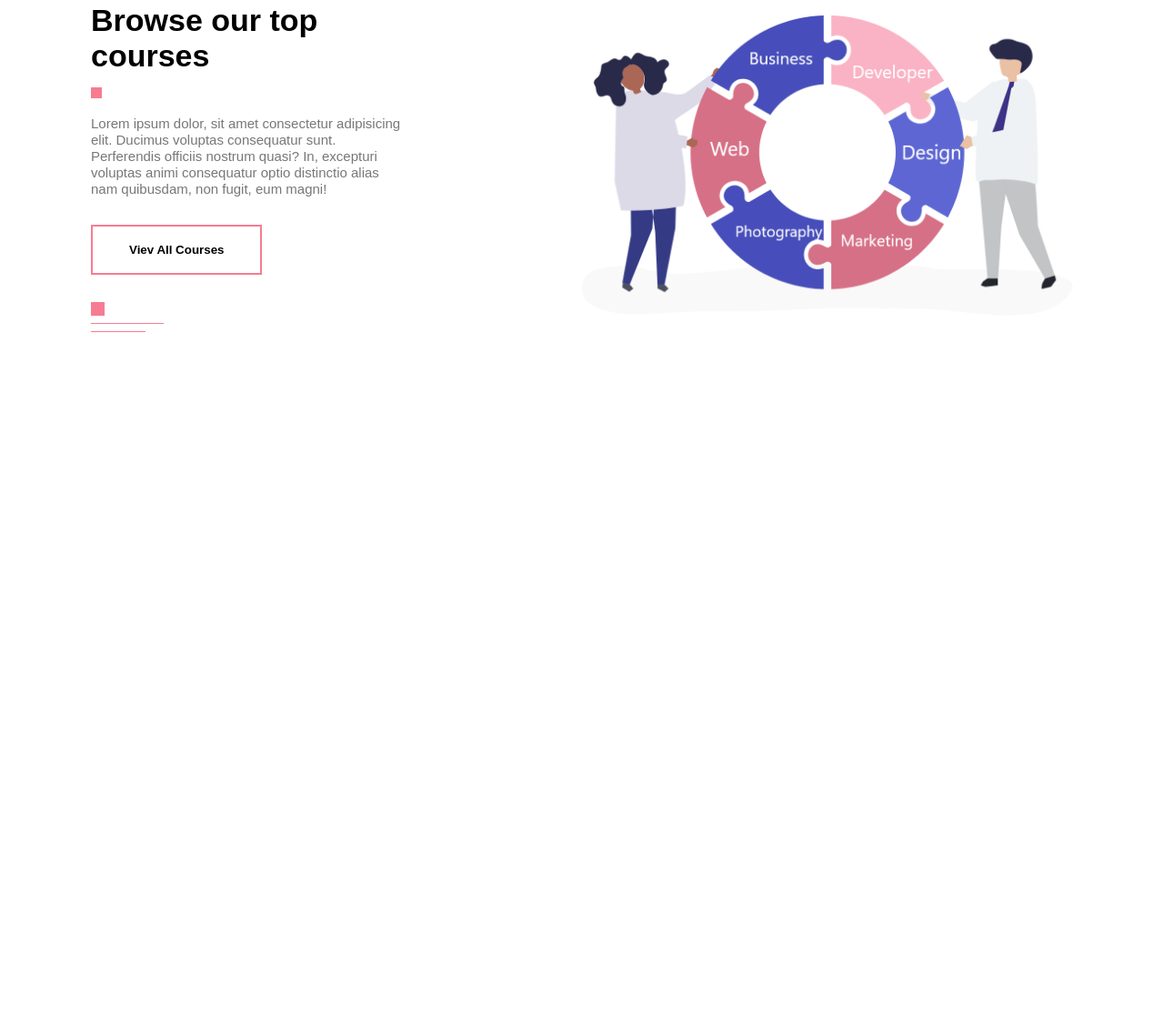
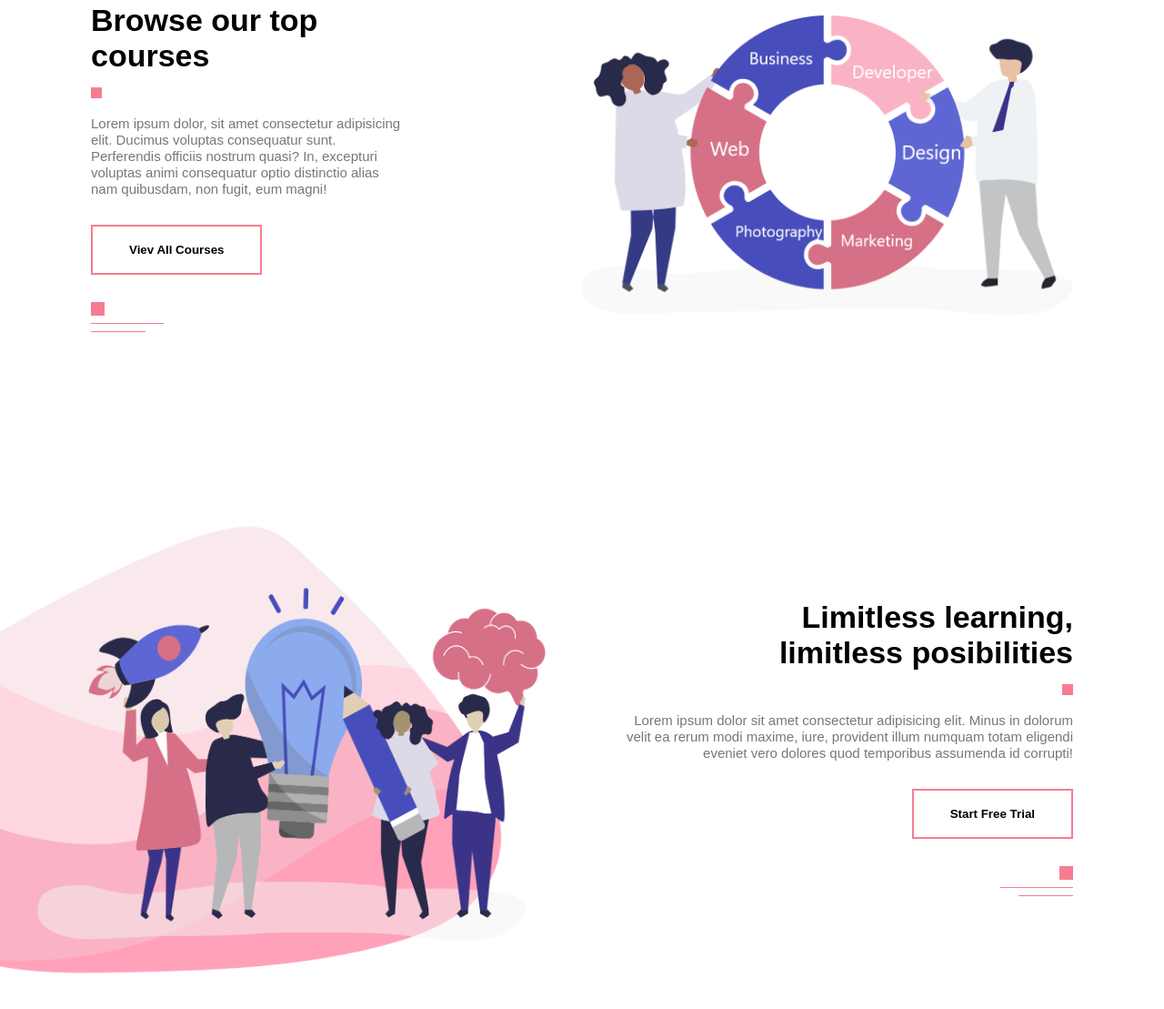
Before and after one commit to MuhammadjonAzimov/xypo, a plain HTML site: page index.html in a window 1280 px wide. Shown: the part 2026-3135 px from the top of the page at 91% size. Before the commit the page ends 2491 px from the top, so only its background shows below. Drawn offline with Linux system fonts and the light colour scheme.

Commit message:
section 4 tugatildi

```diff
--- a/index.html
+++ b/index.html
@@ -141,6 +141,31 @@
         </div>
     </section>
 
+    <!--Offer-->
+
+    <section id="offer">
+        <div class="about-left-col">
+            <img src="./images/offer.png" alt="">
+        </div>
+        <div class="about-right-col">
+            <div class="about-text">
+                <h1>Limitless learning, <br> limitless posibilities</h1>
+                <span class="square"></span>
+                <p>
+                    Lorem ipsum dolor sit amet consectetur adipisicing elit. Minus in dolorum velit ea rerum modi
+                    maxime, iure, provident illum numquam totam eligendi eveniet vero dolores quod temporibus assumenda
+                    id corrupti!
+                </p>
+                <button class="common-btn">Start Free Trial</button>
+                <div class="line">
+                    <span class="line-1"></span> <br>
+                    <span class="line-2"></span> <br>
+                    <span class="line-3"></span>
+                </div>
+            </div>
+        </div>
+    </section>
+
     <script>
         let menuBtn = document.getElementById("menuBtn");
         let sideNav = document.getElementById("sideNav");
--- a/style.css
+++ b/style.css
@@ -115,7 +115,7 @@ nav ul li a {
     z-index: 2;
 }
 
-#about {
+#about, #offer {
     padding: 100px 0;
     display: flex;
     align-items: center;
@@ -223,3 +223,7 @@ nav ul li a {
 .course-text button {
     margin: 30px 0;
 }
+
+#offer button {
+    margin: 30px 0;
+}
```
